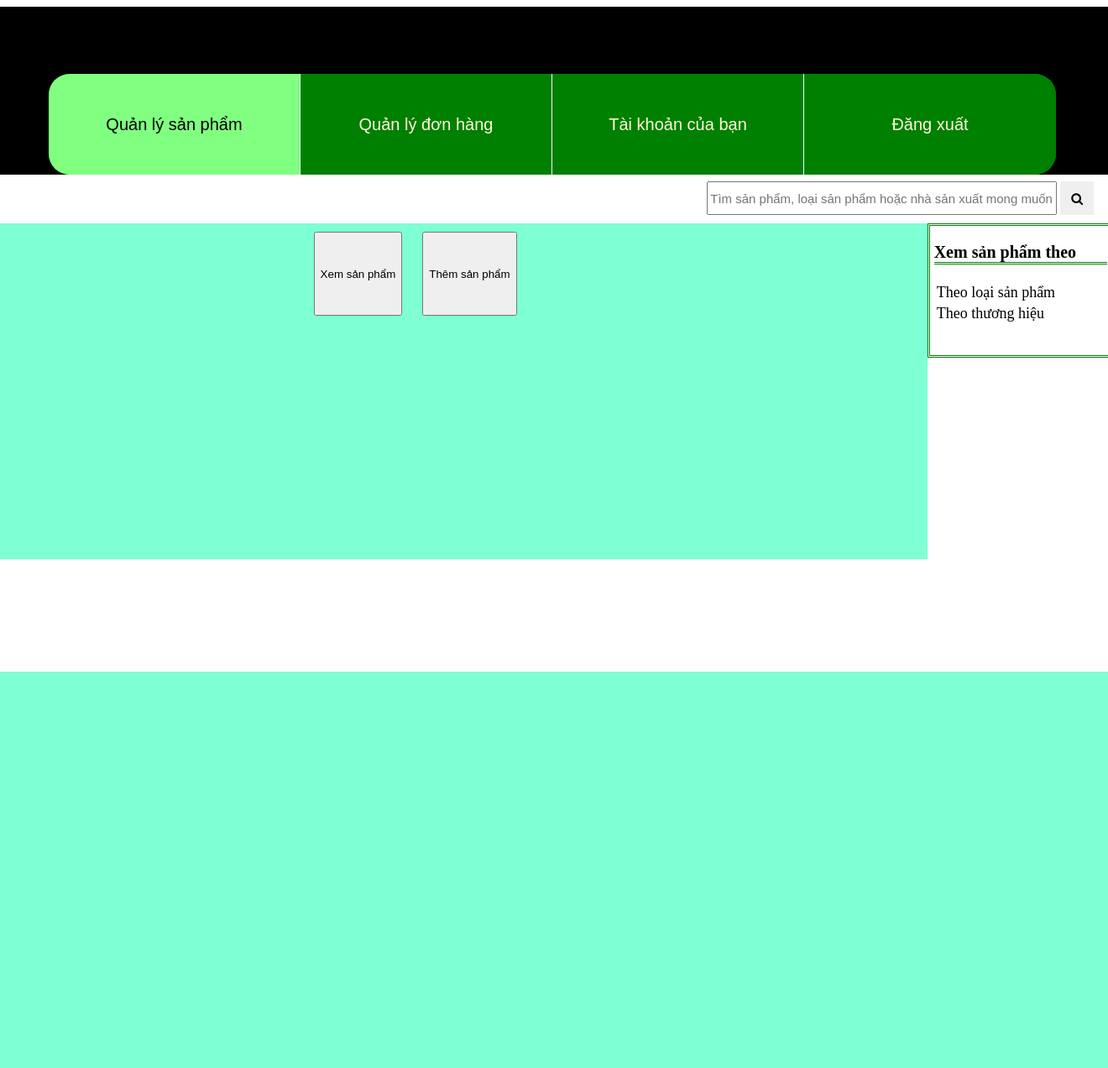
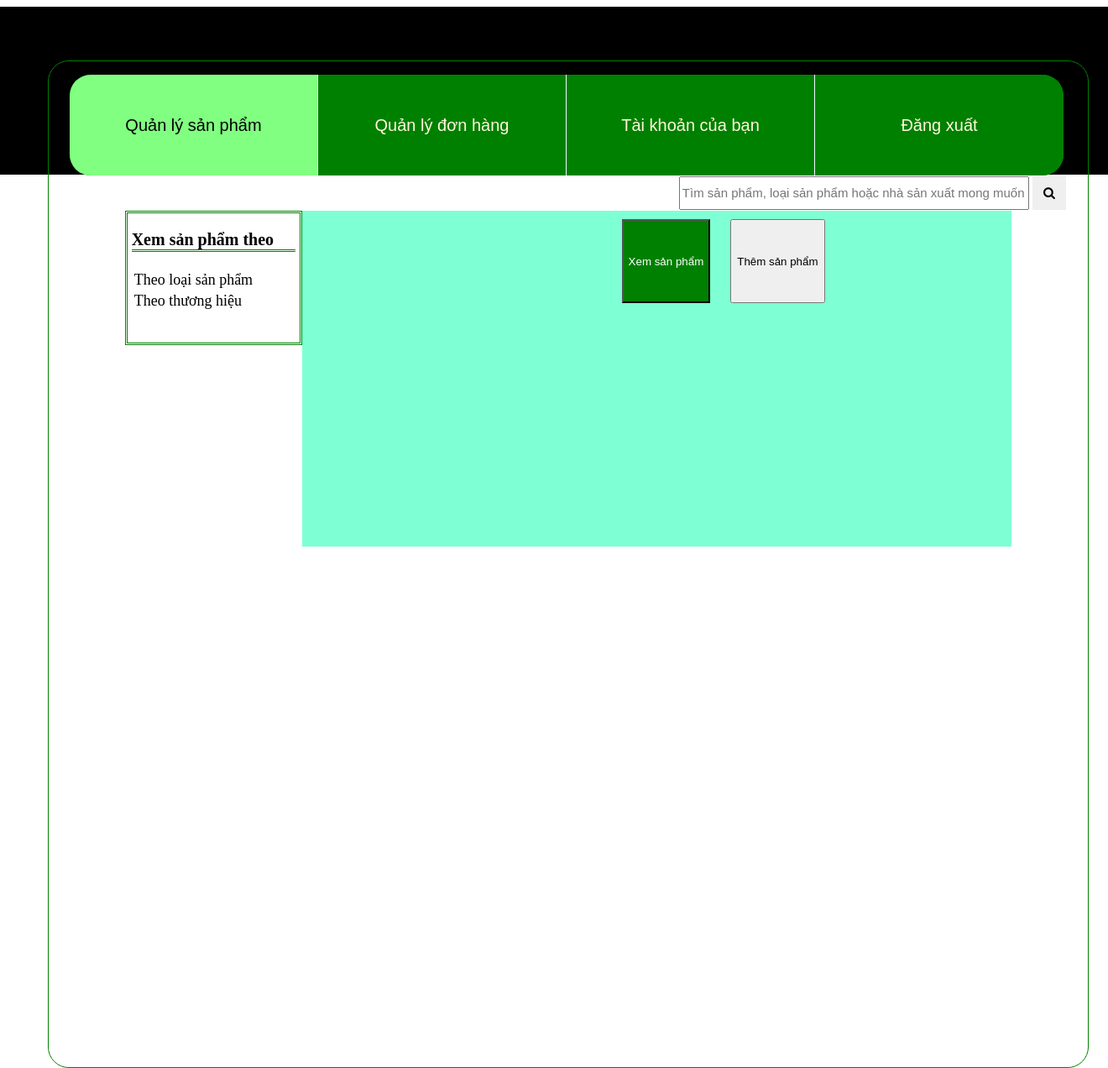
Before and after one commit to AnTran1997/1512012_1512013_PTUDW, a web app: file pages/AdminPages/adminHomePage.html in a window 1320 px wide. Shown: the whole page at 84% size. Before the commit the page ends 800 px from the top, so only its background shows below. Run offline with its HTML, style and script files only (its server is not run), Linux system fonts and the light colour scheme.

Commit message:
[AdminPage]Reformat admin page

```diff
--- a/assets/css/styleAdmin.css
+++ b/assets/css/styleAdmin.css
@@ -68,21 +68,27 @@
    height: 25ch;
    width: 100%;
 }
+  .mainForm {
+    border: green solid 1px;;
+    position: absolute;
+    top: 8ch;
+    left: 8ch;
+    width: 155ch;
+    height: 150ch;
+    border-radius: 25px;
+  }
     #menu-bar .row{
-
         position: relative;
         height: 15ch;
-        top: 10ch;
-        left: 10ch;
-        width: 150ch;
+        top: 2ch;
+        left: 5ch;
+        width: 148ch;
         background-color: green;
         border-radius: 25px;
     }
-
       #menu-bar .row .col-sm-3 {
           text-align: center;
       }
-
         .adminRole {
           color: cornsilk;
           text-decoration: none;
@@ -93,7 +99,6 @@
           border: none;
           height: 100%;
           width: 100%;
-
         }
           .active, .adminRole:hover {
             background-color: #80ff80;
@@ -105,10 +110,9 @@
   font-size: 15px;
   height: 40px;
   position: relative;
-    top: 1ch;
-    left: 100ch;
+  top: 2ch;
+  left: 90ch;
 }
-
     #searchBtn {
         width: 40px;
         border: none;
@@ -117,20 +121,23 @@
         width: 50ch;
     }
 
+
 .container-quanLySanPham .row {
   height: 50ch;
 }
-
   .container-quanLySanPham .col-sm-2 {
     border: green double;
     height: 20ch;
   }
-
     .viewPro {
       height: 100px;
       position: relative;
       left: 50ch;
       margin: 10px;
+    }
+    .activeViewPro, .viewPro:hover {
+      background-color: green;
+      color: white;
     }
 
   .detailOption {
@@ -158,12 +165,10 @@
     border: green solid 2px;
     display: none;
   }
-
     .addNewForm form {
       margin: 15px;
       font-size: 20px;
     }
-
     .addNewForm input {
       height: 3ch;
       font-size: 20px;
--- a/assets/css/styleTest.css
+++ b/assets/css/styleTest.css
@@ -76,10 +76,10 @@ form {
     border-radius: 25px;
 }
 
-.header .row .col-sm-12 {
+/*.header .row .col-sm-12 {
    height: 25ch;
    width: 100%;
-}
+}*/
     .menu-bar .row{
         position: relative;
         height: 15ch;
--- a/pages/AdminPages/adminHomePage.html
+++ b/pages/AdminPages/adminHomePage.html
@@ -13,6 +13,7 @@
         <div class="header">
             <div class="row">
                 <div class="col-sm-12" style="background-color:black">
+                    <form action="#" class="mainForm">
                     <div id="menu-bar">
                         <div class="row">
                             <div class="col-sm-3" style="border-right: aliceblue solid 1px; border-radius:25px 0 0 25px;">
@@ -31,48 +32,13 @@
                         </div>
                     </div>
 
-           </div>
-        </div>
-
-    </div>
-
                     <div class="container-quanLySanPham">
                         <input type="text" class="searchProduct" id="searchInput" placeholder="Tìm sản phẩm, loại sản phẩm hoặc nhà sản xuất mong muốn">
                         <button type="submit" name="search" class="searchProduct" id="searchBtn" onclick="searchProducts()"><i class="fa fa-search"></i></button>
                         <br><br>
 
                         <div class="row">
-            <div class="col-sm-10" style="background-color: aquamarine;">
-                <button type="submit" name="viewProduct" class="viewPro activeViewPro" onclick="showOptionToViewProduct()">Xem sản phẩm</button>
-                <button type="submit" name="addNewPro" class="viewPro" onclick="addNewProduct()">Thêm sản phẩm</button>
-
-
-
-                <div class="showAccount">
-                        <form action="">
-                            <label for="fullName">Họ tên</label><br>
-                            <input type="text" value="Monkey D.Luffy" name="fullName"><br><br>
-
-                            <label for="email">Email</label><br>
-                            <input type="text" name="email" value="luffy@gmail.com"><br><br>
-
-                            <label for="numberPhone">Số điện thoại</label><br>
-                            <input type="text" name="numberPhone" value="0123456789"><br><br>
-
-                            <label for="gender">Giới tính</label><br>
-                            <select name="gender">
-                                <option value="nam">Nam</option>
-                                <option value="nu">Nữ</option>
-                            </select><br><br>
-
-                            <label for="uname">Username</label><br>
-                            <input type="text" name="uname" value="the_pirate_king"><br><br>
-
-                            <label for="pass">Password</label><br>
-                            <input type="password" name="pass" value="123456"><br><br>
-                        </form>
-                    </div>
-            </div>
+                            <div class="col-sm-1"></div>
                             <div class="col-sm-2">
                                 <div class="detailOption">
                                     <h3>Xem sản phẩm theo</h3>
@@ -86,40 +52,26 @@
                                     </table>
                                 </div>
                             </div>
+                            <div class="col-sm-8" style="background-color: aquamarine;">
+                                <div class="optionsProduct">
+                                    <button type="submit" name="viewProduct" class="viewPro activeViewPro" onclick="showOptionToViewProduct()">Xem sản phẩm</button>
+                                    <button type="submit" name="addNewPro" class="viewPro" onclick="addNewProduct()">Thêm sản phẩm</button>
+                                </div>
+
+                            </div>
+
+                            <div class="col-sm-1"></div>
+
                         </div>
                     </div>
 
-    <div class="addNewForm">
-        <button id="closeFormBtn" onclick="closeFormAddNew()"><i class="fa fa-close"></i></button>
-        <form action="">
-            <label for="namePro">Tên sản phẩm</label><br>
-            <input type="text" name="namePro"><br><br>
-
-            <label for="idPro">Mã sản phẩm</label><br>
-            <input type="text" name="idPro"><br><br>
-
-            <label for="nxs">Thương hiệu/Nhà sản xuất</label><br>
-            <input type="text" name="nxs"><br><br>
-
-            <label for="typePro">Loại sản phẩm</label><br>
-            <input type="text" name="typePro"><br><br>
-
-            <label for="price">Giá tiền (giá bán lẻ)</label><br>
-            <input type="text" name="price"><br><br>
 
 
-            <label for="numberPro">Số lượng</label><br>
-            <input type="combobox" name="numberPro"><br><br>
-
-            <label for="addImage">Thêm hình ảnh</label><br>
-            <input type="file" id="productImage"><br><br>
-
-            <input type="submit" name="addNewBtn" value="Add new products">
 
                 </form>
                 </div>
-
-
+            </div>
+        </div>
 
 
 
```
Also changed, not shown: assets/js/javaScript_AdminPage.js (+7 -4 lines), assets/images/icons/add.jpg (added), assets/images/icons/view.jpg (added), assets/images/icons/view1.jpg (added), 1 other file. Lines whose indentation alone changed are shown as unchanged.
